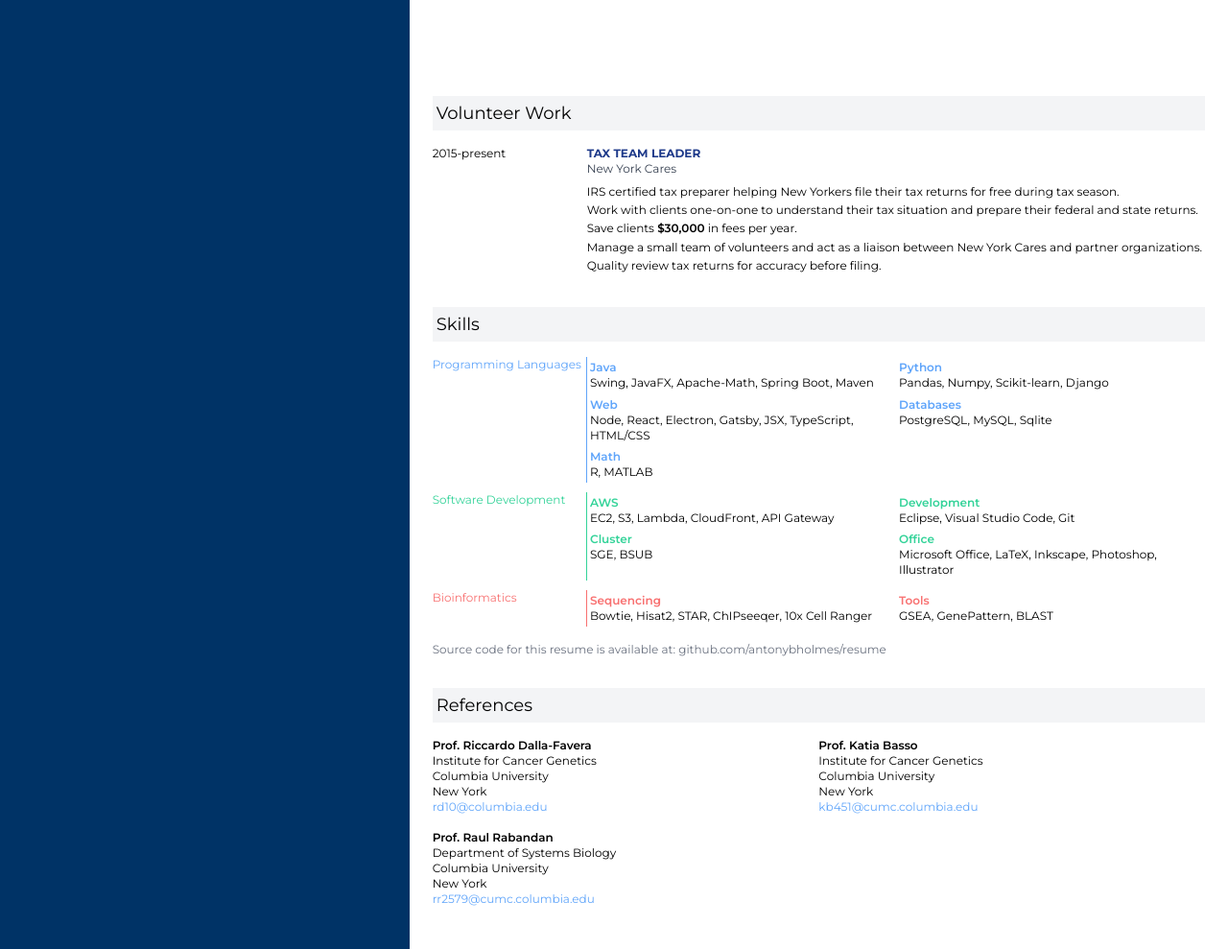
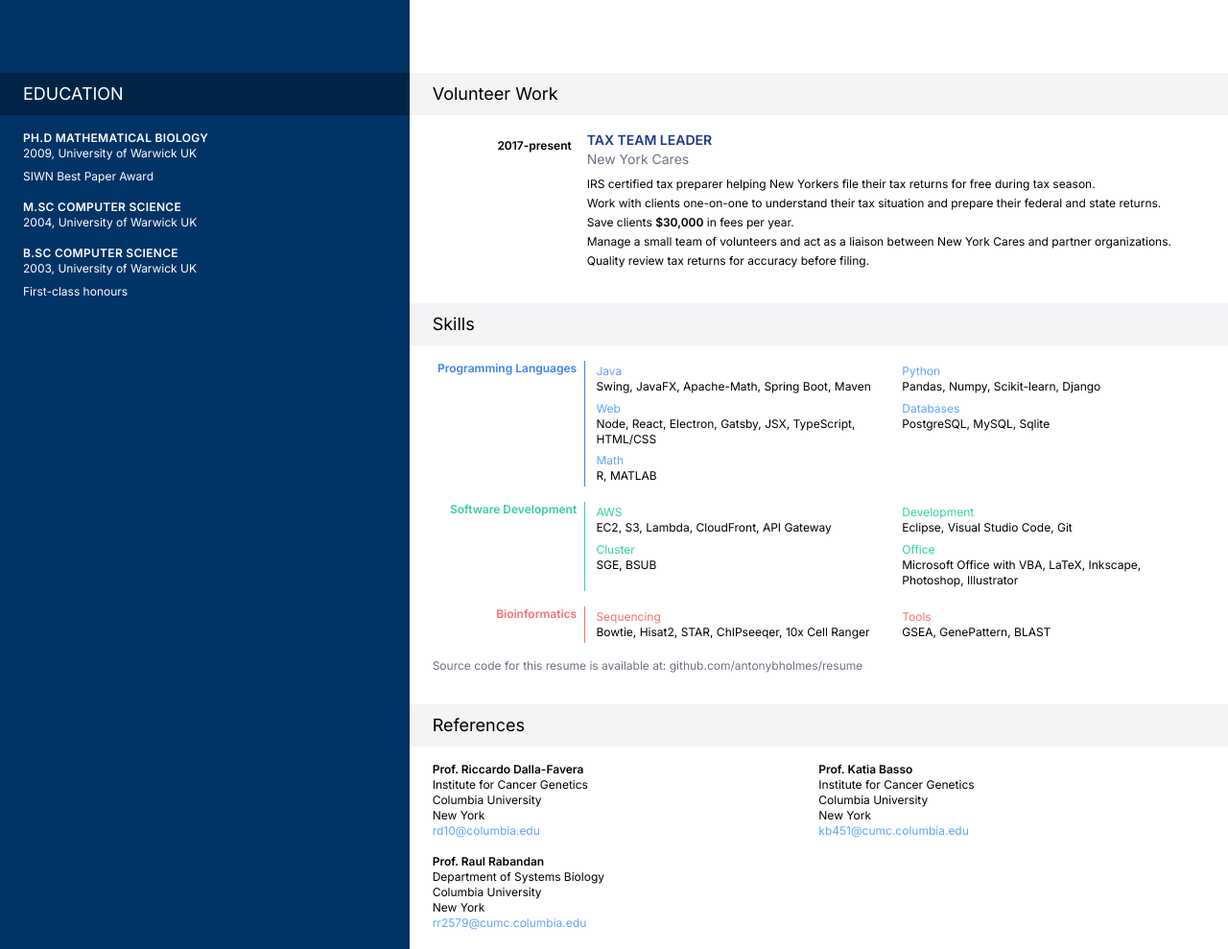
Before and after one commit to antonybholmes/antonyholmes-resume-gatsby, a Gatsby site: page / in a window 1280 px wide. Shown: the part 980-1969 px from the top of the page at 96% size. Built offline with nearby package versions, Linux system fonts and the light colour scheme; Gatsby itself is replaced by a stand-in of ours; a web font is replaced by a local one.

Commit message:
Bug fixes and updates.

```diff
--- a/gatsby-config.js
+++ b/gatsby-config.js
@@ -26,8 +26,8 @@ module.exports = {
     {
       resolve: `gatsby-plugin-manifest`,
       options: {
-        name: `cv`,
-        short_name: `cv`,
+        name: `resume`,
+        short_name: `resume`,
         start_url: `/`,
         icon: `src/images/gatsby-icon.png`, // This path is relative to the root of the site.
       },
--- a/src/components/job.tsx
+++ b/src/components/job.tsx
@@ -2,11 +2,15 @@ import React from "react"
 import Row from "./row"
 
 const Job = ({ date, title, place, children }) => (
-  <Row isVCentered={false} className="mb-4">
-    <div className="w-2/10">{date}</div>
+  <Row
+    isVCentered={false}
+    className="mb-4"
+    style={{ paddingLeft: "0.25in", paddingRight: "0.25in" }}
+  >
+    <div className="w-2/10 font-semibold mt-2 text-right pr-4">{date}</div>
     <div className="w-8/10">
-      <div className="uppercase font-bold text-blue-900">{title}</div>
-      <div className="text-gray-700 mb-2">{place}</div>
+      <div className="uppercase font-bold text-sm text-blue-900">{title}</div>
+      <div className="text-gray-500 text-sm mb-2">{place}</div>
       {children}
     </div>
   </Row>
--- a/src/components/title.tsx
+++ b/src/components/title.tsx
@@ -5,7 +5,12 @@ type TitleProps = {
 }
 
 const Title: React.FC<TitleProps> = ({ className, children }) => (
-  <h5 className={`bg-gray-100 p-1 mb-4 ${className}`}>{children}</h5>
+  <h5
+    className={`bg-gray-100 py-2 mb-4  ${className}`}
+    style={{ paddingLeft: "0.25in", paddingRight: "0.25in" }}
+  >
+    {children}
+  </h5>
 )
 
 export default Title
--- a/src/components/twocol.tsx
+++ b/src/components/twocol.tsx
@@ -9,9 +9,7 @@ const TwoCol = ({ children }) => (
     >
       {children[0]}
     </div>
-    <div className="w-2/3" style={{ padding: "0.25in" }}>
-      {children[1]}
-    </div>
+    <div className="w-2/3">{children[1]}</div>
   </Row>
 )
 
--- a/src/pages/index.tsx
+++ b/src/pages/index.tsx
@@ -76,34 +76,41 @@ const IndexPage: React.FC<IndexProps> = ({ data }) => (
             Antony Holmes
           </h2>
 
-          <div className="text-justify  mb-8" style={{ padding: "0.25in" }}>
-            Data scientist and full stack software developer with 8 years
-            experience developing open source software and applications for
-            cancer genetics research. Experienced in the full software
-            development life-cycle from requirement definition, prototyping,
-            design, interface implementation, and maintenance. Excellent written
-            and oral communication skills demonstrated by more than 24
-            publications and teaching courses on Unix/Linux and bioinformatics
-            to graduate students.
+          <div className="text-justify" style={{ padding: "0.25in" }}>
+            <ul>
+              <li>
+                Data scientist and full stack software developer with 8 years
+                experience developing open source software and applications for
+                cancer genetics research.
+              </li>
+              <li>
+                Experienced in the full software development life-cycle from
+                requirement definition, prototyping, design, interface
+                implementation, and maintenance.
+              </li>
+              <li>
+                Excellent written and oral communication skills demonstrated by
+                more than 25 publications.
+              </li>
+            </ul>
           </div>
 
-          <h6
-            className="uppercase font-normal bg-black-30 mb-4 py-2"
+          <h5
+            className="uppercase font-normal bg-black-30 my-4 py-2"
             style={{
-              marginTop: "0.4in",
               paddingLeft: "0.25in",
               paddingRight: "0.25in",
             }}
           >
             Contact
-          </h6>
+          </h5>
 
           <div
-            className="mt-4 font-semibold"
+            className="mt-4"
             style={{ paddingLeft: "0.25in", paddingRight: "0.25in" }}
           >
             <Row>
-              <div className="pr-2">
+              <div className="w-8">
                 <FontAwesomeIcon icon={["far", "envelope"]} size="lg" />
               </div>
               <div>
@@ -113,8 +120,8 @@ const IndexPage: React.FC<IndexProps> = ({ data }) => (
               </div>
             </Row>
 
-            <Row className="mt-2">
-              <div className="pr-2">
+            <Row className="mt-3">
+              <div className="w-8">
                 <FontAwesomeIcon icon="phone" size="lg" />
               </div>
               <div>
@@ -124,8 +131,8 @@ const IndexPage: React.FC<IndexProps> = ({ data }) => (
               </div>
             </Row>
 
-            <Row className="mt-2">
-              <div className="pr-2">
+            <Row className="mt-3">
+              <div className="w-8">
                 <FontAwesomeIcon icon={["fab", "github"]} size="lg" />
               </div>
               <div>
@@ -135,8 +142,8 @@ const IndexPage: React.FC<IndexProps> = ({ data }) => (
               </div>
             </Row>
 
-            <Row className="mt-2">
-              <div className="pr-2">
+            <Row className="mt-3">
+              <div className="w-8">
                 <FontAwesomeIcon icon={["fab", "linkedin"]} size="lg" />
               </div>
               <div>
@@ -150,7 +157,7 @@ const IndexPage: React.FC<IndexProps> = ({ data }) => (
             </Row>
           </div>
 
-          <h6
+          {/* <h6
             className="uppercase font-normal bg-black-30 mb-4 py-2"
             style={{
               marginTop: "0.4in",
@@ -168,21 +175,17 @@ const IndexPage: React.FC<IndexProps> = ({ data }) => (
 
             <Row isVCentered={false}>
               <div>
-                <div className="uppercase font-semibold">
+                <div className="uppercase font-semibold tracking-wide">
                   Ph.D Mathematical Biology
                 </div>
                 <p>2009, University of Warwick UK</p>
-                {/* <p className="italic">
-                  Understanding morphogenesis in myxobacteria from a theoretical
-                  and experimental perspective
-                </p> */}
                 <p>SIWN Best Paper Award</p>
               </div>
             </Row>
 
             <Row className="mt-2">
               <div>
-                <div className="uppercase font-semibold">
+                <div className="uppercase font-semibold tracking-wide">
                   M.Sc Computer Science
                 </div>
                 <p>2004, University of Warwick UK</p>
@@ -191,14 +194,14 @@ const IndexPage: React.FC<IndexProps> = ({ data }) => (
 
             <Row className="mt-2">
               <div>
-                <div className="uppercase font-semibold">
+                <div className="uppercase font-semibold tracking-wide">
                   B.Sc Computer Science
                 </div>
                 <p>2003, University of Warwick UK</p>
                 <p>First-class honours</p>
               </div>
             </Row>
-          </div>
+          </div> */}
         </>
         <>
           <Title>Experience</Title>
@@ -312,12 +315,61 @@ const IndexPage: React.FC<IndexProps> = ({ data }) => (
 
     <Page>
       <TwoCol>
-        <></>
+        <div>
+          <h5
+            className="uppercase font-normal bg-black-30 mb-4 py-2"
+            style={{
+              paddingLeft: "0.25in",
+              paddingRight: "0.25in",
+            }}
+          >
+            Education
+          </h5>
+          <div
+            className="mt-4"
+            style={{ paddingLeft: "0.25in", paddingRight: "0.25in" }}
+          >
+            <p style={{ marginTop: "0.1in" }}></p>
+
+            <Row isVCentered={false}>
+              <div>
+                <div className="uppercase font-semibold tracking-wide">
+                  Ph.D Mathematical Biology
+                </div>
+                <p>2009, University of Warwick UK</p>
+                {/* <p className="italic">
+                  Understanding morphogenesis in myxobacteria from a theoretical
+                  and experimental perspective
+                </p> */}
+                <p>SIWN Best Paper Award</p>
+              </div>
+            </Row>
+
+            <Row className="mt-2">
+              <div>
+                <div className="uppercase font-semibold tracking-wide">
+                  M.Sc Computer Science
+                </div>
+                <p>2004, University of Warwick UK</p>
+              </div>
+            </Row>
+
+            <Row className="mt-2">
+              <div>
+                <div className="uppercase font-semibold tracking-wide">
+                  B.Sc Computer Science
+                </div>
+                <p>2003, University of Warwick UK</p>
+                <p>First-class honours</p>
+              </div>
+            </Row>
+          </div>
+        </div>
         <>
           <Title>Volunteer Work</Title>
 
           <Job
-            date="2015-present"
+            date="2017-present"
             title="Tax Team Leader"
             place="New York Cares"
           >
@@ -343,37 +395,41 @@ const IndexPage: React.FC<IndexProps> = ({ data }) => (
 
           <Title className="mt-8">Skills</Title>
 
-          <Row isVCentered={false} className="mt-2">
-            <div className="w-2/10 text-blue-400 border-r border-solid border-blue-400">
+          <Row
+            isVCentered={false}
+            className="mt-2"
+            style={{ paddingLeft: "0.25in", paddingRight: "0.25in" }}
+          >
+            <div className="w-2/10 border-r border-solid border-blue-500 text-blue-500 font-semibold text-right pr-2 mr-2">
               Programming Languages
             </div>
             <div className="w-8/10">
               <table className="w-full" style={{ tableLayout: "fixed" }}>
                 <tr>
                   <td>
-                    <div className="text-blue-400 font-semibold">Java</div>
+                    <div className="text-blue-400">Java</div>
                     <div>Swing, JavaFX, Apache-Math, Spring Boot, Maven</div>
                   </td>
                   <td>
-                    <div className="text-blue-400 font-semibold">Python</div>
+                    <div className="text-blue-400">Python</div>
                     <div>Pandas, Numpy, Scikit-learn, Django</div>
                   </td>
                 </tr>
                 <tr>
                   <td>
-                    <div className="text-blue-400 font-semibold">Web</div>
+                    <div className="text-blue-400">Web</div>
                     <div>
                       Node, React, Electron, Gatsby, JSX, TypeScript, HTML/CSS
                     </div>
                   </td>
                   <td>
-                    <div className="text-blue-400 font-semibold">Databases</div>
+                    <div className="text-blue-400">Databases</div>
                     <div>PostgreSQL, MySQL, Sqlite</div>
                   </td>
                 </tr>
                 <tr>
                   <td>
-                    <div className="text-blue-400 font-semibold">Math</div>
+                    <div className="text-blue-400">Math</div>
                     <div>R, MATLAB</div>
                   </td>
                   <td></td>
@@ -382,33 +438,36 @@ const IndexPage: React.FC<IndexProps> = ({ data }) => (
             </div>
           </Row>
 
-          <Row isVCentered={false} style={{ marginTop: "0.1in" }}>
-            <div className="w-2/10 text-green-400 border-r border-solid border-green-400">
+          <Row
+            isVCentered={false}
+            className="mt-4"
+            style={{ paddingLeft: "0.25in", paddingRight: "0.25in" }}
+          >
+            <div className="w-2/10 border-r border-solid border-green-400 text-green-400 font-semibold text-right mr-2 pr-2">
               Software Development
             </div>
             <div className="w-8/10">
               <table className="w-full" style={{ tableLayout: "fixed" }}>
                 <tr>
                   <td>
-                    <div className="text-green-400 font-semibold">AWS</div>
+                    <div className="text-green-400">AWS</div>
                     <div>EC2, S3, Lambda, CloudFront, API Gateway</div>
                   </td>
                   <td>
-                    <div className="text-green-400 font-semibold">
-                      Development
-                    </div>
+                    <div className="text-green-400">Development</div>
                     <div>Eclipse, Visual Studio Code, Git</div>
                   </td>
                 </tr>
                 <tr>
                   <td>
-                    <div className="text-green-400 font-semibold">Cluster</div>
+                    <div className="text-green-400">Cluster</div>
                     <div>SGE, BSUB </div>
                   </td>
                   <td>
-                    <div className="text-green-400 font-semibold">Office</div>
+                    <div className="text-green-400">Office</div>
                     <div>
-                      Microsoft Office, LaTeX, Inkscape, Photoshop, Illustrator
+                      Microsoft Office with VBA, LaTeX, Inkscape, Photoshop,
+                      Illustrator
                     </div>
                   </td>
                 </tr>
@@ -416,19 +475,23 @@ const IndexPage: React.FC<IndexProps> = ({ data }) => (
             </div>
           </Row>
 
-          <Row isVCentered={false} style={{ marginTop: "0.1in" }}>
-            <div className="w-2/10 text-red-400 border-r border-solid border-red-400">
+          <Row
+            isVCentered={false}
+            className="mt-4"
+            style={{ paddingLeft: "0.25in", paddingRight: "0.25in" }}
+          >
+            <div className="w-2/10 border-r border-solid border-red-400 text-red-400 font-semibold text-right mr-2 pr-2">
               Bioinformatics
             </div>
             <div className="w-8/10">
               <table className="w-full" style={{ tableLayout: "fixed" }}>
                 <tr>
                   <td>
-                    <div className="text-red-400 font-semibold">Sequencing</div>
+                    <div className="text-red-400">Sequencing</div>
                     <div>Bowtie, Hisat2, STAR, ChIPseeqer, 10x Cell Ranger</div>
                   </td>
                   <td>
-                    <div className="text-red-400 font-semibold">Tools</div>
+                    <div className="text-red-400">Tools</div>
                     <div>GSEA, GenePattern, BLAST</div>
                   </td>
                 </tr>
@@ -436,7 +499,13 @@ const IndexPage: React.FC<IndexProps> = ({ data }) => (
             </div>
           </Row>
 
-          <p className="xs text-gray-500 mt-4">
+          <p
+            className="xs text-gray-500 mt-4"
+            style={{
+              paddingLeft: "0.25in",
+              paddingRight: "0.25in",
+            }}
+          >
             Source code for this resume is available at:{" "}
             <ColorLink
               color="gray"
@@ -448,7 +517,11 @@ const IndexPage: React.FC<IndexProps> = ({ data }) => (
 
           <Title className="mt-8">References</Title>
 
-          <Row wrap={true} className="mt-2">
+          <Row
+            wrap={true}
+            className="mt-2"
+            style={{ paddingLeft: "0.25in", paddingRight: "0.25in" }}
+          >
             <div className="w-1/2 mb-4">
               <div className="font-semibold">Prof. Riccardo Dalla-Favera</div>
               <div>Institute for Cancer Genetics</div>
@@ -493,8 +566,9 @@ const IndexPage: React.FC<IndexProps> = ({ data }) => (
           className="bg-gray-600 w-1/3 text-white"
           style={{ padding: "0.25in" }}
         ></div> */}
-      <div style={{ margin: "0.25in" }}>
-        <Title>Publications</Title>
+
+      <Title>Publications</Title>
+      <div style={{ padding: "0.25in" }}>
         <RecentPublications
           publications={data.allPublications.edges[0].node.publications}
           showAbstract={false}
--- a/src/styles/index.scss
+++ b/src/styles/index.scss
@@ -380,7 +380,7 @@ a:hover {
 
 h1 {
   @apply text-4xl;
-  //font-family: Raleway;
+  font-family: Montserrat;
 }
 
 h2 {
@@ -413,5 +413,5 @@ th, td {
 }
 
 li {
-  margin-bottom: 0.2rem;
+  margin-bottom: 0.25rem;
 }
--- a/tailwind.config.js
+++ b/tailwind.config.js
@@ -18,7 +18,7 @@ module.exports = {
   },
   theme: {
     fontFamily: {
-      sans: ["Montserrat"],
+      sans: ["Inter"],
     },
     extend: {
       screens: {
@@ -281,7 +281,8 @@ module.exports = {
         "columbia-footer-80": "rgb(65, 81, 108, 0.8)",
         "columbia-footer-90": "rgb(65, 81, 108, 0.9)",
         "default-color": "rgb(20, 20, 20)",
-        "default-blue": "#003366",
+        "default-blue": "rgba(0, 51, 102)",
+        "default-blue-light": "rgba(0, 51, 102, 0.75)",
         "default-gray": colors.gray["500"],
         "default-white": "rgba(255, 255, 255, 0.98)",
       },
```
Also changed, not shown: src/images/gatsby-icon.png (added), 1 other file.
